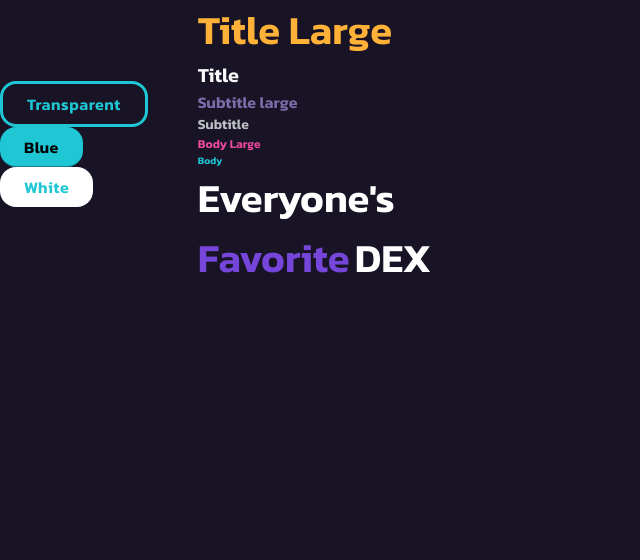
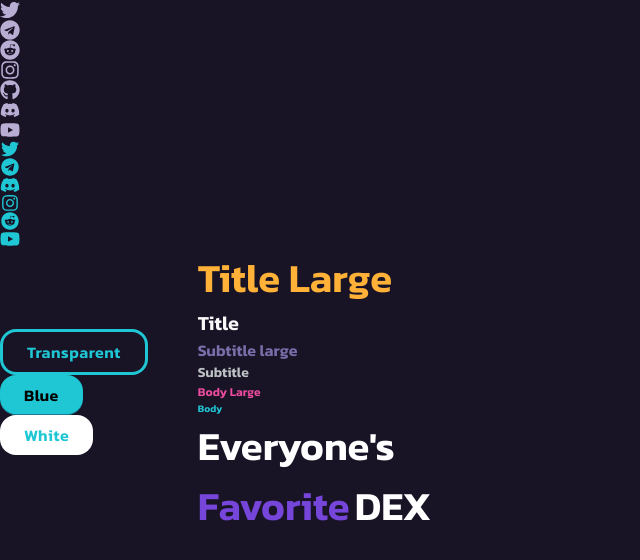
Before and after one commit to fs4-equipo1/pancake-swap, a React (Vite) app: page / in a window 1280 px wide. Shown: the top 560 px of the page, without its empty margins (0-640 px from the left). Built offline with nearby package versions, Linux system fonts and the light colour scheme.

Commit message:
Correcciones Icono

```diff
--- a/src/App.jsx
+++ b/src/App.jsx
@@ -1,51 +1,54 @@
 import Boton from "./componentes/Boton/Boton";
 import Tipografia from "./componentes/Tipografia/Tipografia";
 import styles from "./styles/pages/home.module.scss";
+import { Icono } from "./componentes/Icono/Icono";
+import { FaTwitter } from "react-icons/fa";
+import { FaTelegram } from "react-icons/fa";
+import { FaReddit } from "react-icons/fa";
+import { FaInstagram } from "react-icons/fa";
+import { FaGithub } from "react-icons/fa";
+import { FaDiscord } from "react-icons/fa";
+import { FaYoutube } from "react-icons/fa";
 function App() {
     return (
+      <div>
+        <div>
+          <Icono icono={<FaTwitter />} href="https://twitter.com/pancakeswap" />
+          <Icono icono={<FaTelegram />} href="https://t.me/pancakeswap" />
+          <Icono icono={<FaReddit />} href="https://www.reddit.com/r/pancakeswap" />
+          <Icono icono={<FaInstagram />} href="https://www.instagram.com/pancakeswap_official" />
+          <Icono icono={<FaGithub />} href="https://github.com/pancakeswap/" />
+          <Icono icono={<FaDiscord />} href="https://discord.gg/pancakeswap/" />
+          <Icono icono={<FaYoutube />} href="https://www.youtube.com/@pancakeswap_official"/>
+          <Icono icono={<FaTwitter />} href="https://twitter.com/pancakeswap" estiloAdicional={true} />
+          <Icono icono={<FaTelegram />} href="https://t.me/pancakeswap" estiloAdicional={true} />
+          <Icono icono={<FaDiscord />} href="https://discord.gg/pancakeswap/" estiloAdicional={true} />
+          <Icono icono={<FaInstagram />} href="https://www.instagram.com/pancakeswap_official" estiloAdicional={true} />
+          <Icono icono={<FaReddit />} href="https://www.reddit.com/r/pancakeswap" estiloAdicional={true} />
+          <Icono icono={<FaYoutube />} href="https://www.youtube.com/@pancakeswap_official" estiloAdicional={true} />
+        </div>
+
         <div className={styles.container}>
           <div>
             <Boton texto={"Transparent"} isTransparent={true} />
             <Boton texto={"Blue"} isBlue={true} />
             <Boton texto={"White"} isWhite={true} />
           </div>
+
           <div>
-        <Tipografia
-          color={"--colors-warning"}
-          texto={"Title Large"}
-          isTitleLarge
-        />
+            <Tipografia color={"--colors-warning"} texto={"Title Large"} isTitleLarge />
             <Tipografia color={"--colors-background"} texto={"Title"} isTitle />
-        <Tipografia
-          color={"--colors-textSubtle"}
-          texto={"Subtitle large"}
-          isSubtitleLarge
-        />
-        <Tipografia
-          color={"--colors-textDisabled"}
-          texto={"Subtitle"}
-          isSubtitle
-        />
-        <Tipografia
-          color={"--colors-failure"}
-          texto={"Body Large"}
-          isBodyLarge
-        />
+            <Tipografia color={"--colors-textSubtle"} texto={"Subtitle large"} isSubtitleLarge />
+            <Tipografia color={"--colors-textDisabled"} texto={"Subtitle"} isSubtitle />
+            <Tipografia color={"--colors-failure"} texto={"Body Large"} isBodyLarge />
             <Tipografia color={"--colors-primary"} texto={"Body"} isBody />
 
             <div className={styles.textContainer}>
-          <Tipografia
-            color={"--colors-white"}
-            texto={"Everyone's"}
-            isTitleLarge
-          />
+              <Tipografia color={"--colors-white"} texto={"Everyone's"} isTitleLarge />
               <div className={styles.subtext}>
-            <Tipografia
-              color={"--colors-secondary"}
-              texto={"Favorite"}
-              isTitleLarge
-            />
+                <Tipografia color={"--colors-secondary"} texto={"Favorite"} isTitleLarge />
                 <Tipografia color={"--colors-white"} texto={"DEX"} isTitleLarge />
+              </div>
             </div>
           </div>
         </div>
@@ -53,4 +56,4 @@
     );
   }
 
-export default App;
+  export default App
--- /dev/null
+++ b/src/componentes/Icono/Icono.jsx
@@ -0,0 +1,11 @@
+import styles from "./Icono.module.scss";
+
+export const Icono = ({ icono, href, estiloAdicional }) => {
+  const clasesIcono = estiloAdicional ? `${styles.icono} ${styles['icono-adicional']}` : styles.icono;
+
+  return (
+    <a className={clasesIcono} href={href} target="_blank" rel="noreferrer">
+      {icono}
+    </a>
+  );
+};
--- /dev/null
+++ b/src/componentes/Icono/Icono.module.scss
@@ -0,0 +1,33 @@
+.icono svg {
+  color: #b8add2;
+  width: 20px;
+  height: 20px;
+  display: flex;
+}
+
+.icono-adicional {
+  justify-content: center;
+  align-items: center;
+  border-radius: 32px;
+  background-color: var(--colors-backgroundAlt);
+  width: 48px;
+  height: 48px;
+  background-color: #27262c;
+  transition: background-color 0.25s ease-in-out 0s;
+}
+
+.icono-adicional svg {
+  height: 18px;
+  color: #1fc7d4;
+
+}
+
+.icono-adicional:hover svg {
+  color: #27262c;
+  transition: 0.45s ease;
+}
+
+.icono-adicional:hover {
+  background-color: #1fc7d4;
+  transition: 0.45s ease;
+}
```
Also changed, not shown: 1 other file (tests, documents, lock files or other folders). Lines whose indentation alone changed are shown as unchanged.
